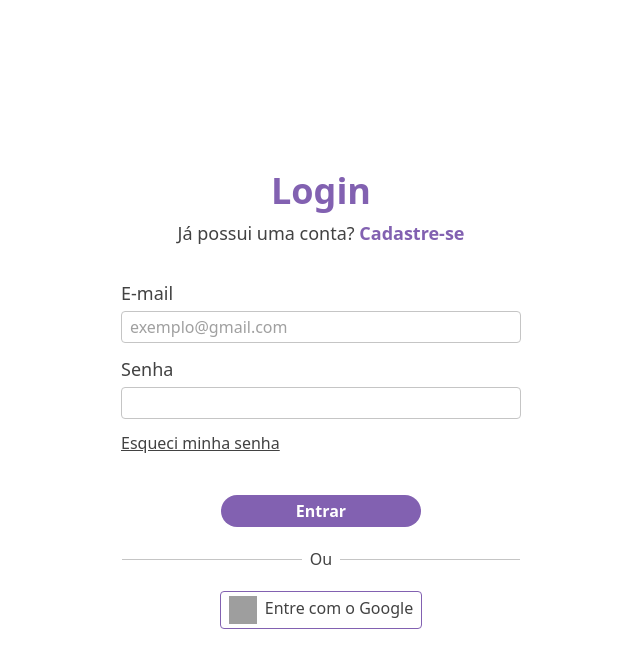
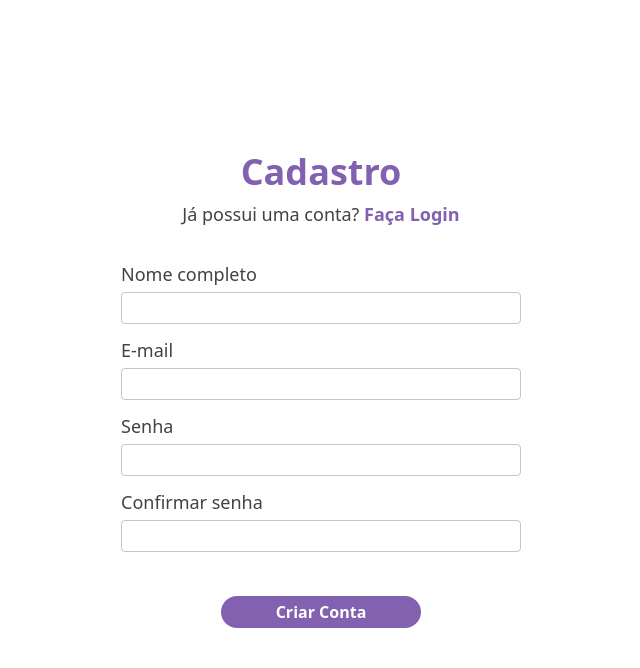
Before and after one commit to imarialu/bibliotroca, a React (Vite) app: page / in a window 1280 px wide. Shown: the top 668 px of the page, without its empty margins (639-1279 px from the left). Built offline with nearby package versions, Linux system fonts and the light colour scheme; grey boxes are pictures that could not be loaded.

Commit message:
feat: adicionando esqueleto da página de cadastro

```diff
--- a/index.html
+++ b/index.html
@@ -2,7 +2,7 @@
 <html lang="en">
   <head>
     <meta charset="UTF-8" />
-    <link rel="icon" type="image/svg+xml" href="/vite.svg" />
+    <link rel="icon" type="" href="" />
     <meta name="viewport" content="width=device-width, initial-scale=1.0" />
     <title>bibliotroca</title>
   </head>
--- a/src/App.jsx
+++ b/src/App.jsx
@@ -1,10 +1,10 @@
-import { Login } from "./pages/Login/Login"
-
+import { Login } from "./pages/Login/Login";
+import { Register } from "./pages/Register/Register";
 
 function App() {
   return (
     <>
-      <Login/>
+      <Register/>
     </>
   )
 }
--- a/src/pages/Login/Login.jsx
+++ b/src/pages/Login/Login.jsx
@@ -1,4 +1,4 @@
-import { Input } from "../../components/Input"
+import { Input } from "../../components/Input";
 
 export function Login(){
     return(
@@ -12,16 +12,16 @@ export function Login(){
                     <div className="space-y-2 mb-8">
                         <h1 className="text-4xl text-center font-bold text-[var(--color-purple)]">Login</h1>
                         <p className="text-lg">
-                            Já possui uma conta?{" "}
+                            Não possui uma conta?{" "}
                             <a href="#" className="font-semibold text-[var(--color-purple)]">Cadastre-se</a>
                             {/* <Link to="" className="font-semibold text-[var(--color-purple)]>Cadastre-se</Link> */}
                         </p>
                     </div>
 
                     <form className="flex flex-col mb-5">
-                        <Input label={"E-mail"} type={"email"} placeholder={"exemplo@gmail.com"}></Input>
+                        <Input label={"E-mail"} type={"email"} placeholder={""}></Input>
                         <Input label={"Senha"} type={"password"} placeholder={""}></Input>
-                        <a href="#" className="underline hover:text-[var(--color-purple)]"> Esqueci minha senha</a>
+                        <a href="#" className="underline hover:text-[var(--color-purple)]">Esqueci minha senha</a>
                         {/* <Link to="" className="underline hover:text-[var(--color-purple)]">Esqueci minha senha</Link> */}
                         <div className="flex justify-center mt-10">
                             <button className="w-[200px] h-8 bg-[var(--color-purple)] text-white font-bold rounded-2xl cursor-pointer">Entrar</button>
--- /dev/null
+++ b/src/pages/Register/Register.jsx
@@ -0,0 +1,33 @@
+import { Input } from "../../components/Input";
+
+export function Register(){
+    return(
+        <main className="flex flex-row w-full h-screen">
+            <div className="w-[50%]">
+                <img src="#" alt="" />
+            </div>
+
+            <div className="flex flex-col w-[50%] bg-white text-[var(--color-text)] items-center aling-center justify-center">
+                <div className="space-y-2 mb-8">
+                    <h1 className="text-4xl text-center font-bold text-[var(--color-purple)]">Cadastro</h1>
+                    <p className="text-lg">
+                        Já possui uma conta?{" "}
+                        <a href="#" className="font-semibold text-[var(--color-purple)]">Faça Login</a>
+                        {/* <Link to="" className="font-semibold text-[var(--color-purple)]>Faça Login</Link> */}
+                    </p>
+                </div>
+
+                <form className="flex flex-col mb-5">
+                    <Input label={"Nome completo"} type={"text"} placeholder={""}></Input>
+                    <Input label={"E-mail"} type={"email"} placeholder={""}></Input>
+                    <Input label={"Senha"} type={"password"} placeholder={""}></Input>
+                    <Input label={"Confirmar senha"} type={"password"} placeholder={""}></Input>
+
+                    <div className="flex justify-center mt-8">
+                        <button className="w-[200px] h-8 bg-[var(--color-purple)] text-white font-bold rounded-2xl cursor-pointer">Criar Conta</button>
+                    </div>
+                </form>
+            </div>
+        </main>
+    )
+}
```
